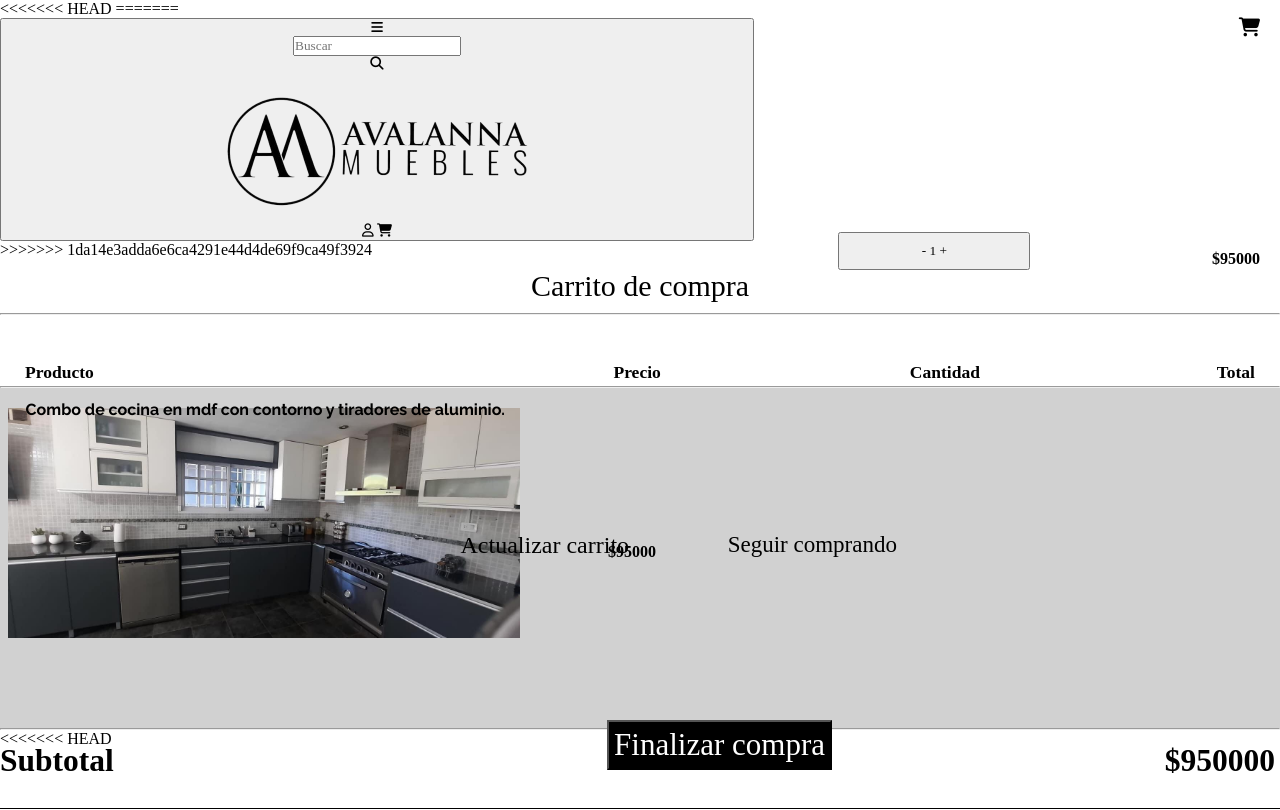
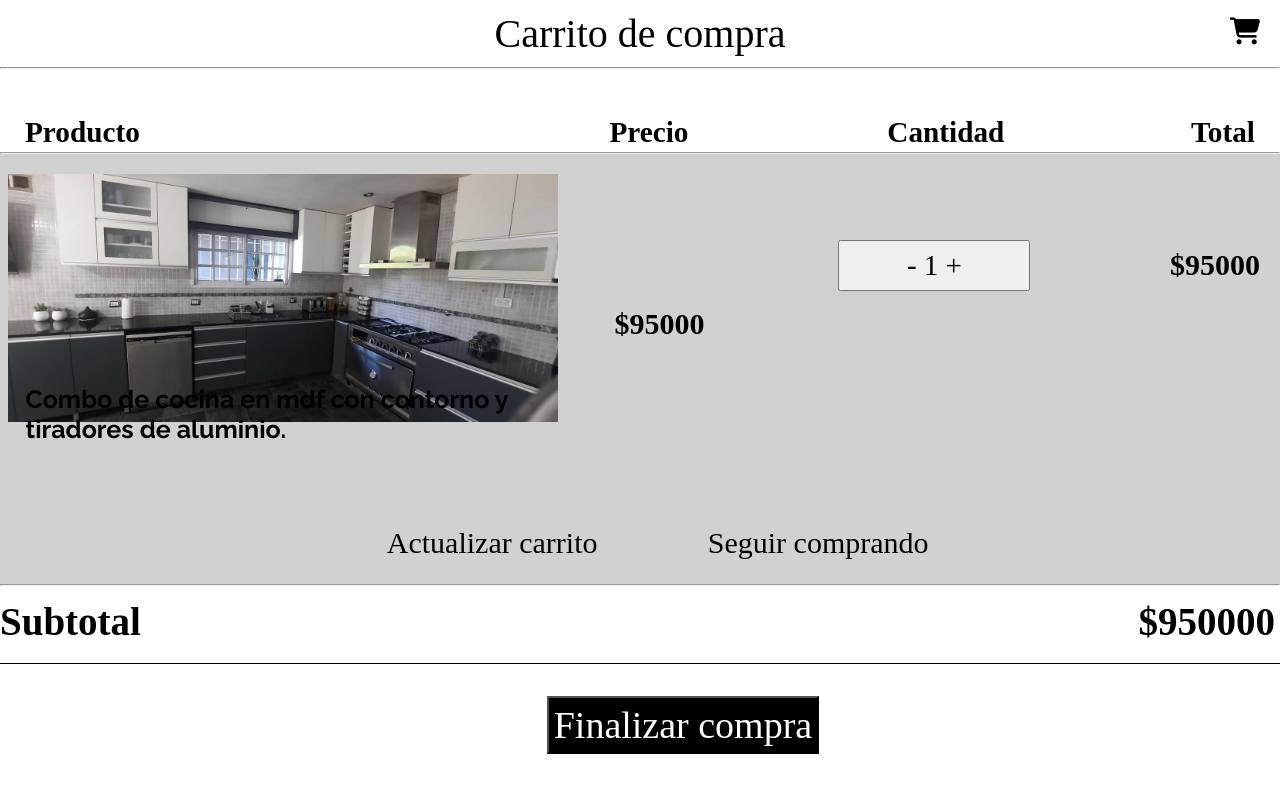
Before and after one commit to Tincho-91/c23-grupo09-Avalanna_Muebles, a Node server app: page /productCart in a window 1280 px wide; the page is wider, and only the part inside the window is pictured. After the commit the page ends 754 px from the top of that part, so only its background shows below. Run offline with Node 20, Linux system fonts and the light colour scheme; some libraries are stand-ins or nearby versions.

Commit message:
edición de estilos en la tablet del carrito

```diff
--- a/public/css/productCart.css
+++ b/public/css/productCart.css
@@ -257,3 +257,97 @@
     }
 
 }
+
+@media(min-width:1024px) {
+
+    .titulo {
+        font-size: 40px;
+        text-align: center;
+
+    }
+
+    .carrito {
+
+        font-size: 27px;
+    }
+
+
+
+    .subtitulos {
+        font-size: 25px;
+
+    }
+
+    .imagen-detalle {
+        width: 43%;
+        height: 50%;
+    }
+
+    .contenedor-detalle {
+
+        height: 430px;
+
+    }
+
+    .producto-precio {
+        font-size: 30px;
+        right: -48%;
+    }
+
+    .producto-cantidad button {
+        height: 51px;
+        top: 30%;
+        font-size: 29px;
+    }
+
+    .producto-total {
+        top: 31%;
+        font-size: 30px;
+
+
+    }
+
+
+    .texto-detalle {
+
+        font-size: 25px;
+        top: 48%;
+
+
+    }
+
+    .boton1 button {
+        font-size: 30px;
+        top:17px;
+    }
+
+    .boton2 button{
+        font-size: 30px;
+    }
+
+    .subtotal_precio {
+        font-size: 26px;
+    }
+
+    .linea {
+
+        margin: 77px auto 0 auto;
+
+
+    }
+
+    .finalizar-compra button {
+        top: 87%;
+        right: 36%;
+        font-size: 38px;
+    }
+
+
+
+
+
+
+
+
+
+}
--- a/views/productCart.html
+++ b/views/productCart.html
@@ -11,7 +11,7 @@
 </head>
 
 <body>
-<<<<<<< HEAD
+
 
     <!-- <header class="header header-vistas">
 
@@ -46,8 +46,7 @@
 
     </header>  -->
 
-=======
-    <header>
+    <!-- <header>
         <button class="button" id="boton"><a href="" class="hamburguesa"></a>
             <i class="fa-solid fa-bars"></i>
             <section>
@@ -65,8 +64,7 @@
                     <a href="/"><i class="fa-solid fa-cart-shopping" style="color: #000000;"></i></a>
                 </article>
             </section>
-    </header>
->>>>>>> 1da14e3adda6e6ca4291e44d4de69f9ca49f3924
+    </header> -->
     <section>
         <div class="titulo-icon">
             <p class="titulo">Carrito de compra</p>
@@ -114,7 +112,7 @@
 
     <article class="finalizar-compra">
         <button class="finalizar">Finalizar compra</button>
-<<<<<<< HEAD
+
         <a href="//parzibyte.me/blog"></a>
         <div class="linea"></div>
         </article>
```
